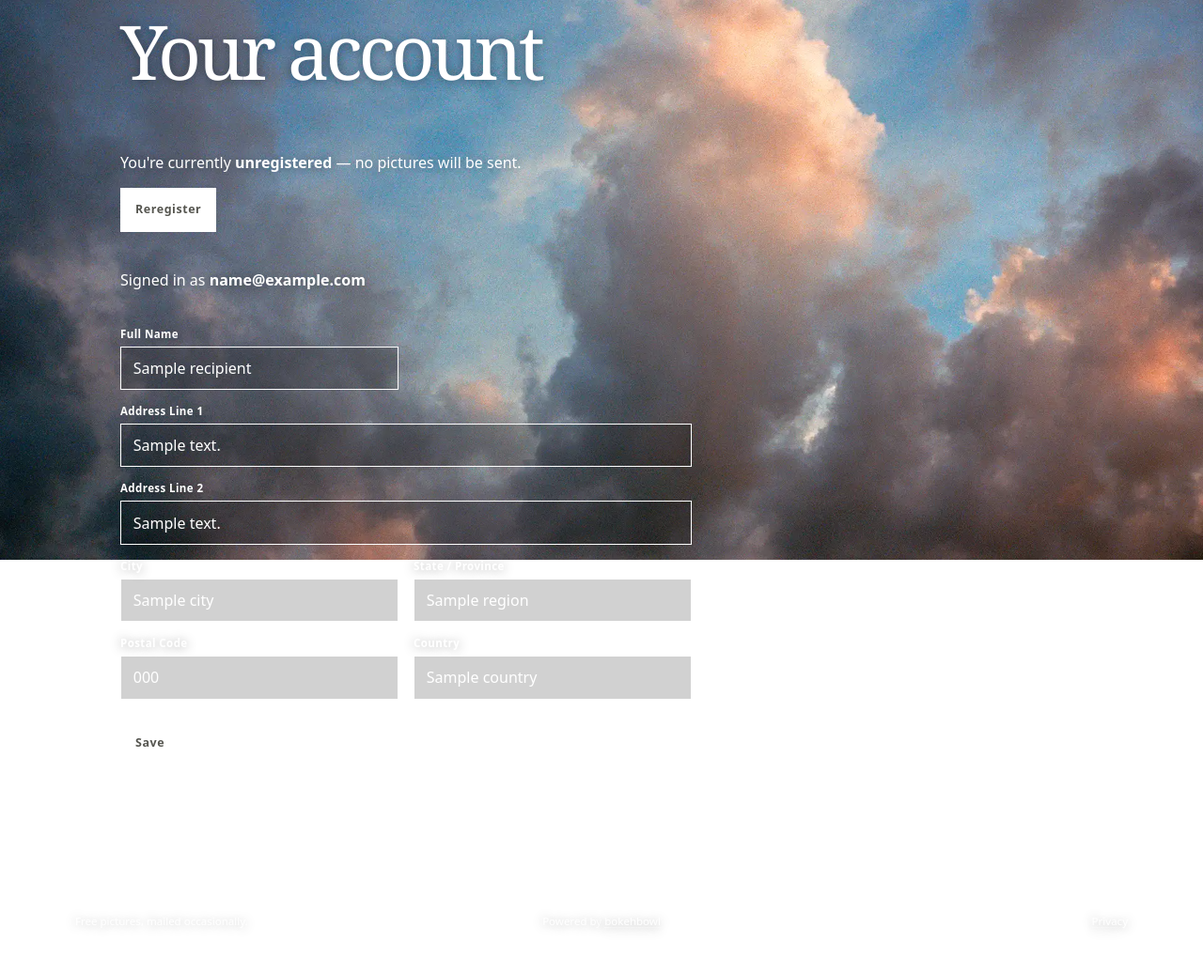
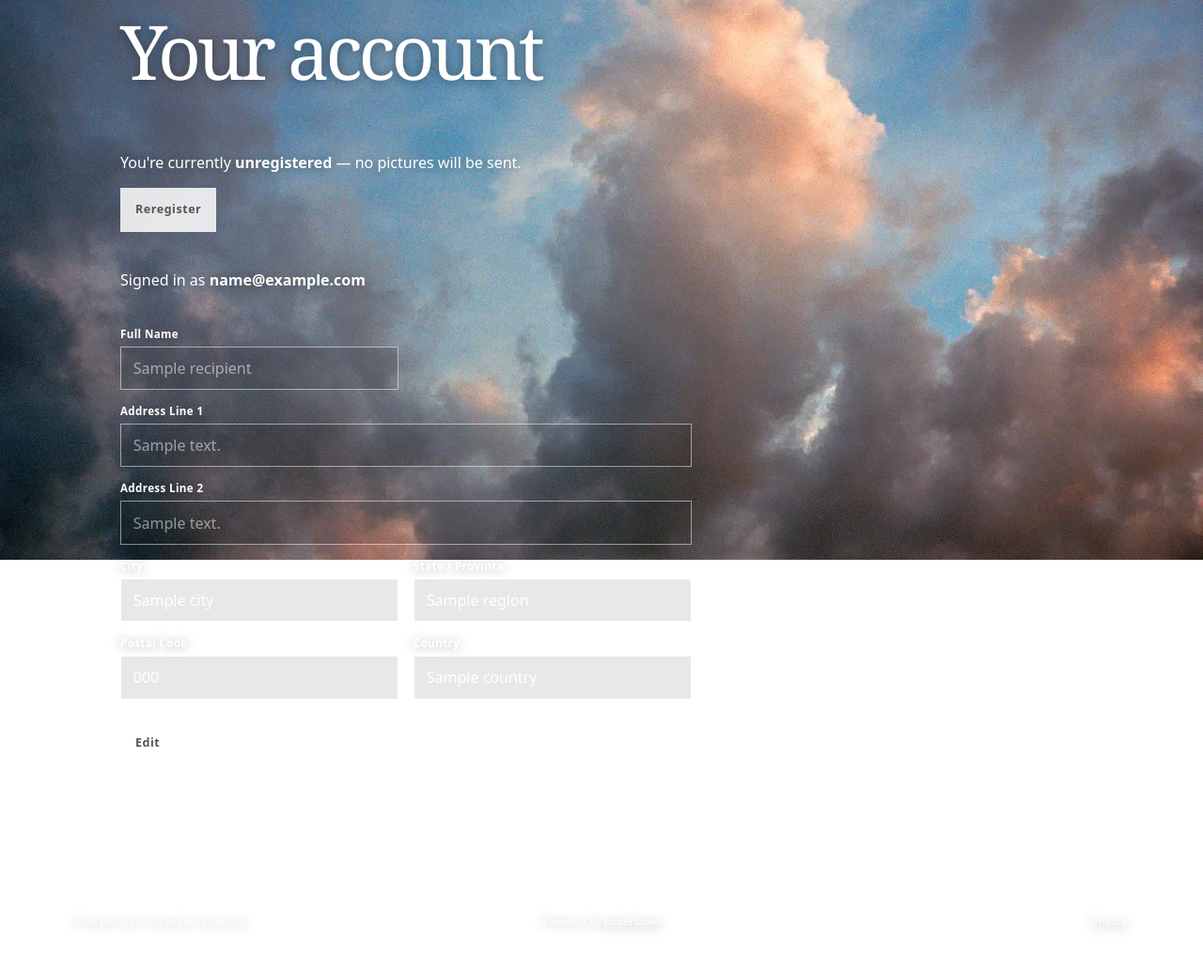
Before and after one commit to eferm/bokehbowl, a FastAPI app: template bokehbowl/templates/account.html in a window 1280 px wide. Shown: the part 204-1241 px from the top of the page at 94% size. Run offline with FastAPI, Linux system fonts and the light colour scheme; the template is opened without the code that fills it: most values are stand-ins (such as "Sample title", 1, 10 or a date in 2020).

Commit message:
Lock account fields behind an Edit button
The account page renders the address read-only at half opacity; Edit
switches to /account?edit=1 with live fields and Save returns to the
read-only view. Footer commit hash and photo-theme buttons go
translucent in the same spirit.

Co-Authored-By: Claude Fable 5 <noreply@anthropic.com>

```diff
--- a/bokehbowl/static/site.css
+++ b/bokehbowl/static/site.css
@@ -25,9 +25,9 @@ body.photo-theme {
   --ink: #fff;
   --rule: rgb(255 255 255 / 62%);
   --muted: rgb(255 255 255 / 72%);
-  --button-background: #fff;
+  --button-background: rgb(255 255 255 / 85%);
   --button-foreground: #565650;
-  --button-hover: rgb(255 255 255 / 82%);
+  --button-hover: #fff;
 }
 
 body.photo-theme::before {
@@ -147,8 +147,9 @@ a { color: inherit; }
 .site-footer a { text-underline-offset: .18em; }
 
 .site-footer code {
-  color: var(--muted);
   font-family: ui-monospace, SFMono-Regular, Menlo, monospace;
+  font-size: .85em;
+  opacity: .5;
 }
 
 .home-layout {
@@ -289,9 +290,14 @@ a { color: inherit; }
 
 .form-control::placeholder { color: var(--muted); }
 
+.form-grid:disabled .form-control {
+  opacity: .5;
+}
+
 .form-control--inline { width: min(100%, 20rem); }
 
-.form-stack > button { justify-self: start; }
+.form-stack > button,
+.form-stack > .button-link { justify-self: start; }
 
 .signup {
   padding-top: 1rem;
@@ -306,7 +312,8 @@ a { color: inherit; }
   line-height: 1;
 }
 
-button {
+button,
+.button-link {
   min-height: 2.9rem;
   padding: .7rem 1rem;
   border: 0;
@@ -324,12 +331,20 @@ button {
 
 .home .signup button { margin-top: .35rem; }
 
-button:hover { background: var(--button-hover); }
+button:hover,
+.button-link:hover { background: var(--button-hover); }
+
+.button-link {
+  display: inline-flex;
+  align-items: center;
+  text-decoration: none;
+}
 
 .site-header a:focus-visible,
 .site-footer a:focus-visible,
 .form-control:focus-visible,
-button:focus-visible {
+button:focus-visible,
+.button-link:focus-visible {
   outline: 3px solid var(--ink);
   outline-offset: 3px;
 }
--- a/bokehbowl/templates/account.html
+++ b/bokehbowl/templates/account.html
@@ -19,8 +19,12 @@
   <form class="form-stack" method="post" action="/account">
     <input type="hidden" name="csrf" value="{{ csrf }}">
     <p>Signed in as <strong>{{ recipient.email }}</strong></p>
-    {{ mailing_address_fields(recipient) }}
+    {{ mailing_address_fields(recipient, locked=not editing) }}
+    {% if editing %}
     <button type="submit">Save</button>
+    {% else %}
+    <a class="button-link" href="/account?edit=1">Edit</a>
+    {% endif %}
   </form>
   {% if not recipient.unsubscribed_at %}
   <form class="form-stack" method="post" action="/account/unregister">
--- a/bokehbowl/templates/components/form.html
+++ b/bokehbowl/templates/components/form.html
@@ -1,5 +1,5 @@
-{% macro mailing_address_fields(recipient=None) %}
-<fieldset class="form-grid">
+{% macro mailing_address_fields(recipient=None, locked=false) %}
+<fieldset class="form-grid"{% if locked %} disabled{% endif %}>
   <legend class="visually-hidden">Your mailing address</legend>
   <label class="form-label">Full Name <input class="form-control" name="name"{% if recipient %} value="{{ recipient.name }}"{% endif %} required autocomplete="name"></label>
   {% if not recipient %}
--- a/bokehbowl/web.py
+++ b/bokehbowl/web.py
@@ -269,6 +269,7 @@ def account(request: Request, templates: Templates, recipient: CurrentRecipient)
             "recipient": recipient,
             "created": request.query_params.get("created") == "1",
             "saved": "saved" in request.query_params,
+            "editing": "edit" in request.query_params,
         },
     )
 
```
Also changed, not shown: tests/test_signup.py (+10 -0 lines).
